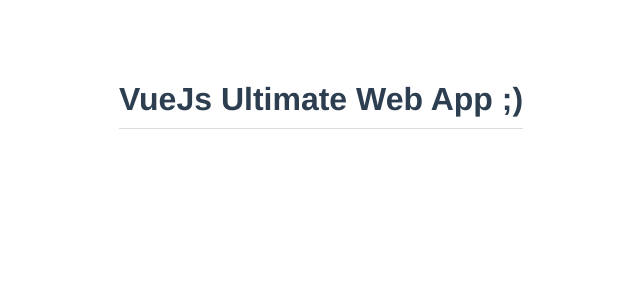
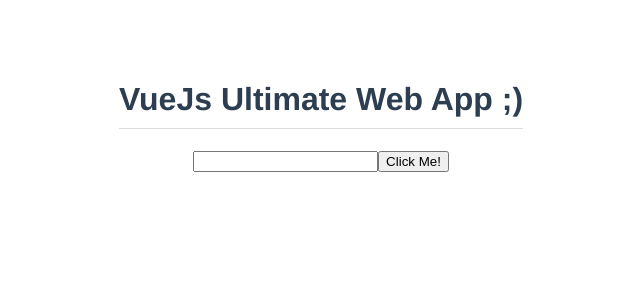
Before and after one commit to realcapobambino/vue3-ultimate, a Vue app: page / in a window 1280 px wide. Shown: the top 300 px of the page, without its empty margins (319-959 px from the left). Built offline with nearby package versions, Linux system fonts and the light colour scheme.

Commit message:
template refs

```diff
--- a/src/App.vue
+++ b/src/App.vue
@@ -1,14 +1,24 @@
 <template>
   <h1> {{ title }} </h1>
+  <div>
+    <input type="text" ref="inputfield">
+    <button @click="handleClick">Click Me!</button>
+  </div>
 </template>
 
 <script>
-
 export default {
   name: 'App',
   data() {
     return {
       title: 'VueJs Ultimate Web App ;)'
+    }
+  },
+  methods: {
+    handleClick() {
+      console.log(this.$refs.inputfield)
+      this.$refs.inputfield.classList.add('active')
+      this.$refs.inputfield.focus()
     }
   }
 }
```
